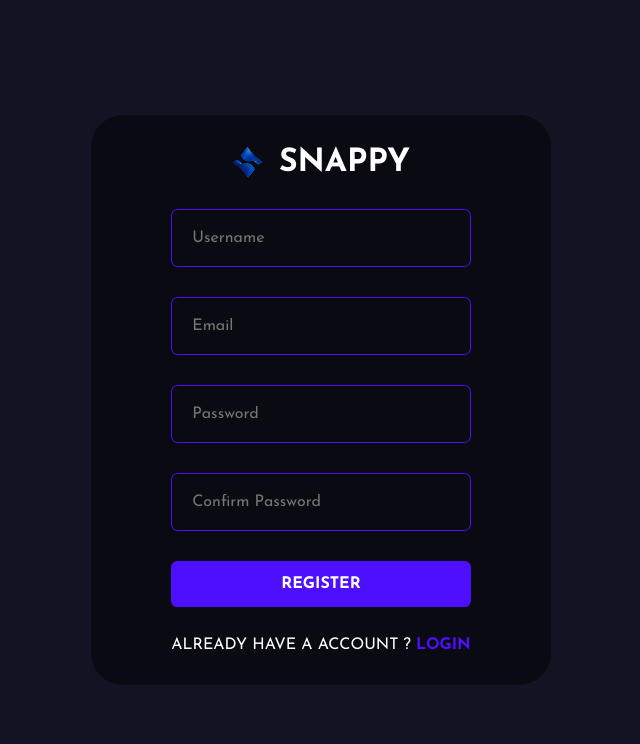
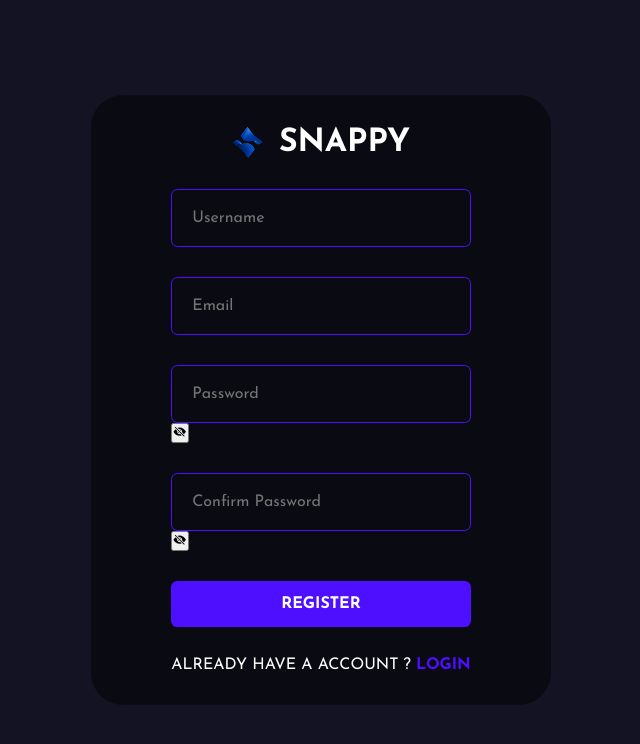
Before and after one commit to ThyLuu/RealtimeChatApp, a React (Create React App) app in the folder public/chat-app/: page /register in a window 1280 px wide. Shown: the top 744 px of the page, without its empty margins (319-959 px from the left). Built offline with nearby package versions, Linux system fonts and the light colour scheme.

Commit message:
Build hide/unhide functionality for Login and Register Form

```diff
--- a/public/chat-app/src/pages/Login.jsx
+++ b/public/chat-app/src/pages/Login.jsx
@@ -7,8 +7,18 @@ import { ToastContainer, toast } from 'react-toastify'
 import 'react-toastify/dist/ReactToastify.css'
 import axios from 'axios'
 import { loginRoute } from '../utils/APIRoutes'
+import { IoEyeSharp } from "react-icons/io5";
+import { IoEyeOffSharp } from "react-icons/io5";
 
 function Login() {
+  const [isShowPassword, setIsShowPassword] = useState(false);
+
+  // Hàm xử lý tính năng hide/unhide password
+  const handleTogglePassword = () => {
+    setIsShowPassword(!isShowPassword);
+  };
+
+
   // useNavigate là một hook được cung cấp bởi thư viện react-router-dom để lấy hàm navigate để
   // thực hiện điều hướng trong ứng dụng React. Khi bạn muốn chuyển đến một trang khác,
   // có thể gọi navigate('/path') để thực hiện điều hướng đến đường dẫn mong muốn.
@@ -94,9 +104,22 @@ function Login() {
 
           <input type="text" placeholder='Username' name='username' onChange={(e) => handleChange(e)} min="3"/>
 
-          <input type="password" placeholder='Password' name='password' onChange={(e) => handleChange(e)} />
+          <div className='flex relative  items-center'>
+            <input type={isShowPassword ? 'text' : 'password'} placeholder='Password' name='password' onChange={(e) => handleChange(e)} />
 
-          <button type='submit'>Login</button>
+            <button
+              type="button"
+              onClick={handleTogglePassword}
+              className="text-xl absolute inset-y-0 right-3 text-white"
+              aria-label={isShowPassword ? 'Hide password' : 'Show password'}
+          >
+            {isShowPassword ? <IoEyeSharp /> : <IoEyeOffSharp />}
+            </button>
+          </div>
+
+
+
+          <button className='login-button' type='submit'>Login</button>
 
           <span>Don't have a account ? <Link to="/register">Register</Link></span>
 
@@ -155,7 +178,7 @@ const FormContainer = styled.div`
         }
     }
 
-    button {
+    .login-button {
         background-color: #4e0eff;
         color: white;
         padding: 1rem 2rem;
--- a/public/chat-app/src/pages/Register.jsx
+++ b/public/chat-app/src/pages/Register.jsx
@@ -7,8 +7,23 @@ import { ToastContainer, toast } from 'react-toastify'
 import 'react-toastify/dist/ReactToastify.css'
 import axios from 'axios'
 import { registerRoute } from '../utils/APIRoutes'
+import { IoEyeSharp } from "react-icons/io5";
+import { IoEyeOffSharp } from "react-icons/io5";
 
 function Register() {
+    const [isShowPassword, setIsShowPassword] = useState(false);
+
+    const [isConfirmPassword, setIsConfirmPassword] = useState(false);
+
+    const handleTogglePassword = () => {
+        setIsShowPassword(!isShowPassword);
+      };
+
+      const handleToggleConfirmPassword = () =>{
+        setIsConfirmPassword(!isConfirmPassword)
+      }
+
+
     // useNavigate là một hook được cung cấp bởi thư viện react-router-dom để lấy hàm navigate để
     // thực hiện điều hướng trong ứng dụng React. Khi bạn muốn chuyển đến một trang khác,
     // có thể gọi navigate('/path') để thực hiện điều hướng đến đường dẫn mong muốn.
@@ -107,11 +122,33 @@ function Register() {
 
                     <input type="email" placeholder='Email' name='email' onChange={(e) => handleChange(e)} />
 
-                    <input type="password" placeholder='Password' name='password' onChange={(e) => handleChange(e)} />
+                    <div className='flex relative  items-center'>
+                        <input type={isShowPassword ? 'text' : 'password'} placeholder='Password' name='password' onChange={(e) => handleChange(e)} />
 
-                    <input type="password" placeholder='Confirm Password' name='confirmPassword' onChange={(e) => handleChange(e)} />
+                        <button
+                        type="button"
+                        onClick={handleTogglePassword}
+                        className="text-xl absolute inset-y-0 right-3 text-white"
+                        aria-label={isShowPassword ? 'Hide password' : 'Show password'}
+                        >
+                        {isShowPassword ? <IoEyeSharp /> : <IoEyeOffSharp />}
+                        </button>
+                    </div>
 
-                    <button style={{backgroundColor:'#4e0eff'}} type='submit'>Register</button>
+                    <div className='flex relative  items-center'>
+                        <input type={isConfirmPassword ? 'text' : 'password'} placeholder='Confirm Password' name='confirmPassword' onChange={(e) => handleChange(e)} />
+
+                        <button
+                        type="button"
+                        onClick={handleToggleConfirmPassword}
+                        className="text-xl absolute inset-y-0 right-3 text-white"
+                        aria-label={isConfirmPassword ? 'Hide password' : 'Show password'}
+                        >
+                        {isConfirmPassword ? <IoEyeSharp /> : <IoEyeOffSharp />}
+                        </button>
+                    </div>
+
+                    <button className='register-button' style={{backgroundColor:'#4e0eff'}} type='submit'>Register</button>
 
                     <span>Already have a account ? <Link to="/login">Login</Link></span>
 
@@ -170,7 +207,7 @@ const FormContainer = styled.div`
         }
     }
 
-    button {
+    .register-button {
         background-color: #4e0eff;
         color: white;
         padding: 15px;
```
